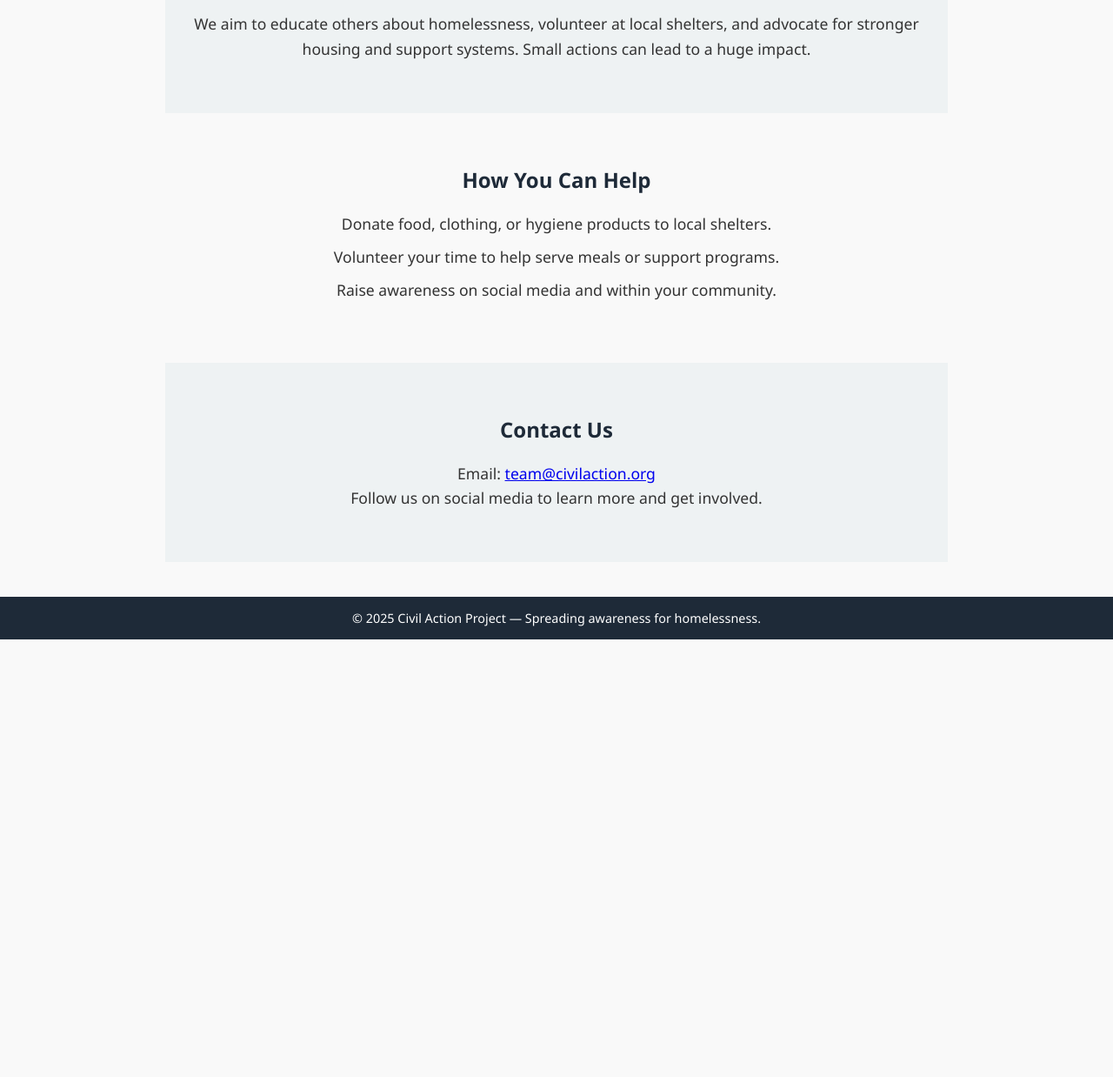
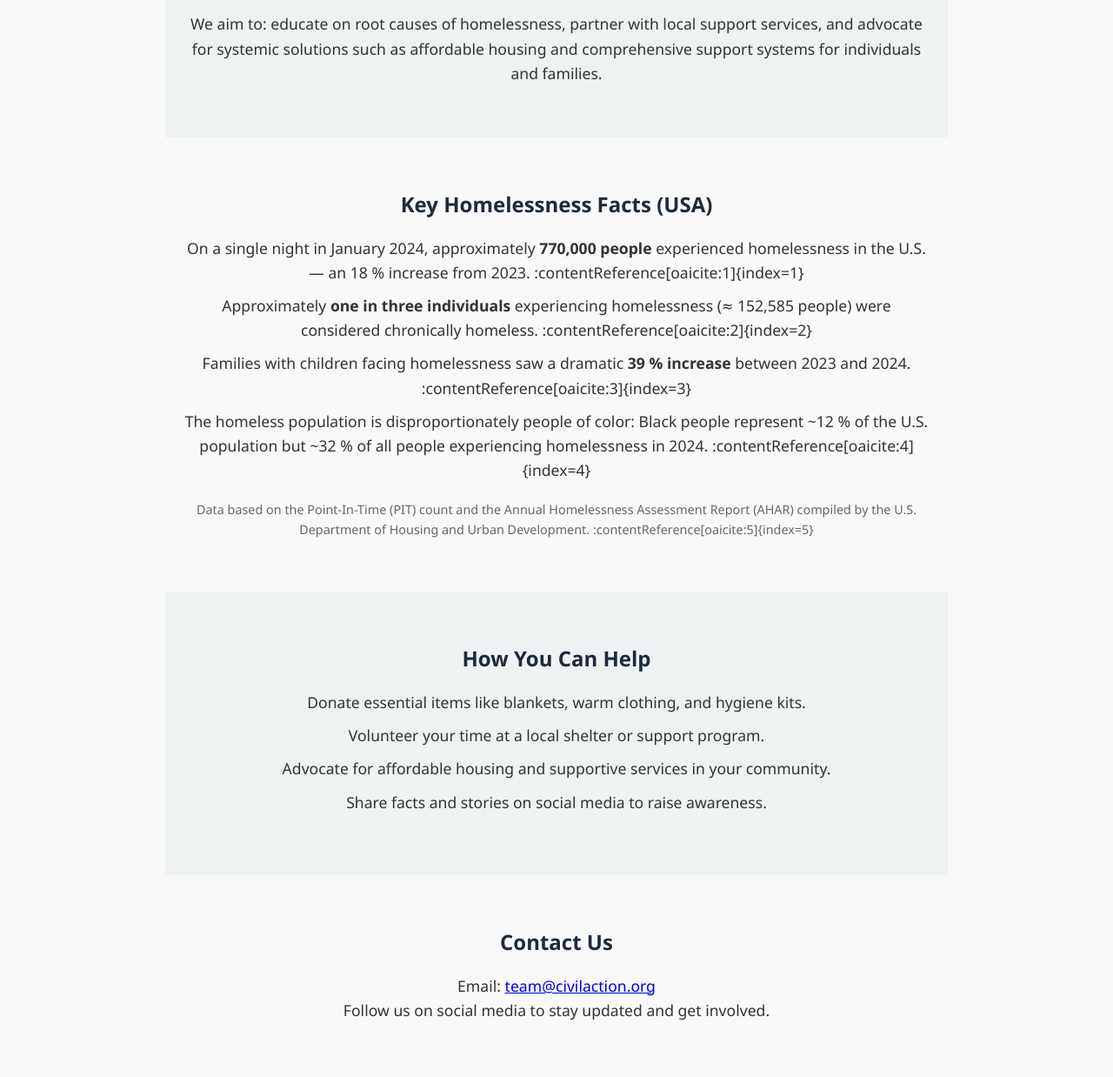
Before and after one commit to idk18096/mohamedibrahim.github.io, a plain HTML site: page index.html in a window 1280 px wide. Shown: the part 1140-2378 px from the top of the page at 87% size. Before the commit the page ends 1875 px from the top, so only its background shows below. Drawn offline with Linux system fonts and the light colour scheme.

Commit message:
Add theme colors, animations & HUD statistics

```diff
--- a/index.html
+++ b/index.html
@@ -13,6 +13,7 @@
       <a href="#home">Home</a>
       <a href="#about">About</a>
       <a href="#mission">Mission</a>
+      <a href="#stats">Stats</a>
       <a href="#help">How to Help</a>
       <a href="#contact">Contact</a>
     </nav>
@@ -21,40 +22,46 @@
   <section id="home" class="hero">
     <div class="hero-content">
       <h2>Together, We Can End Homelessness</h2>
-      <p>Our mission is to raise awareness, inspire empathy, and create change for those without shelter.</p>
+      <p>Every person deserves shelter, hope, and a place to call home.</p>
       <a href="#help" class="btn">Get Involved</a>
     </div>
   </section>
 
   <section id="about" class="content-section">
     <h2>About Our Project</h2>
-    <p>
-      The Civil Action Project focuses on understanding the causes of homelessness in our community and finding sustainable solutions.
-      We believe every person deserves dignity, shelter, and hope for a better future.
-    </p>
+    <p>The Civil Action Project is focused on raising awareness and mobilizing our community to take action on homelessness. We highlight the challenges, leverage research, and drive volunteer-led initiatives to support our neighbors in need.</p>
   </section>
 
   <section id="mission" class="content-section alt">
     <h2>Our Mission</h2>
-    <p>
-      We aim to educate others about homelessness, volunteer at local shelters, and advocate for stronger housing and support systems.
-      Small actions can lead to a huge impact.
-    </p>
+    <p>We aim to: educate on root causes of homelessness, partner with local support services, and advocate for systemic solutions such as affordable housing and comprehensive support systems for individuals and families.</p>
   </section>
 
-  <section id="help" class="content-section">
+  <section id="stats" class="content-section">
+    <h2>Key Homelessness Facts (USA)</h2>
+    <ul>
+      <li>On a single night in January 2024, approximately <strong>770,000 people</strong> experienced homelessness in the U.S. — an 18 % increase from 2023. :contentReference[oaicite:1]{index=1}</li>
+      <li>Approximately <strong>one in three individuals</strong> experiencing homelessness (≈ 152,585 people) were considered chronically homeless. :contentReference[oaicite:2]{index=2}</li>
+      <li>Families with children facing homelessness saw a dramatic <strong>39 % increase</strong> between 2023 and 2024. :contentReference[oaicite:3]{index=3}</li>
+      <li>The homeless population is disproportionately people of color: Black people represent ~12 % of the U.S. population but ~32 % of all people experiencing homelessness in 2024. :contentReference[oaicite:4]{index=4}</li>
+    </ul>
+    <p style="font-size:0.9rem; color:#666; margin-top:20px;">Data based on the Point-In-Time (PIT) count and the Annual Homelessness Assessment Report (AHAR) compiled by the U.S. Department of Housing and Urban Development. :contentReference[oaicite:5]{index=5}</p>
+  </section>
+
+  <section id="help" class="content-section alt">
     <h2>How You Can Help</h2>
     <ul>
-      <li>Donate food, clothing, or hygiene products to local shelters.</li>
-      <li>Volunteer your time to help serve meals or support programs.</li>
-      <li>Raise awareness on social media and within your community.</li>
+      <li>Donate essential items like blankets, warm clothing, and hygiene kits.</li>
+      <li>Volunteer your time at a local shelter or support program.</li>
+      <li>Advocate for affordable housing and supportive services in your community.</li>
+      <li>Share facts and stories on social media to raise awareness.</li>
     </ul>
   </section>
 
-  <section id="contact" class="content-section alt">
+  <section id="contact" class="content-section">
     <h2>Contact Us</h2>
     <p>Email: <a href="mailto:team@civilaction.org">team@civilaction.org</a></p>
-    <p>Follow us on social media to learn more and get involved.</p>
+    <p>Follow us on social media to stay updated and get involved.</p>
   </section>
 
   <footer>
```
